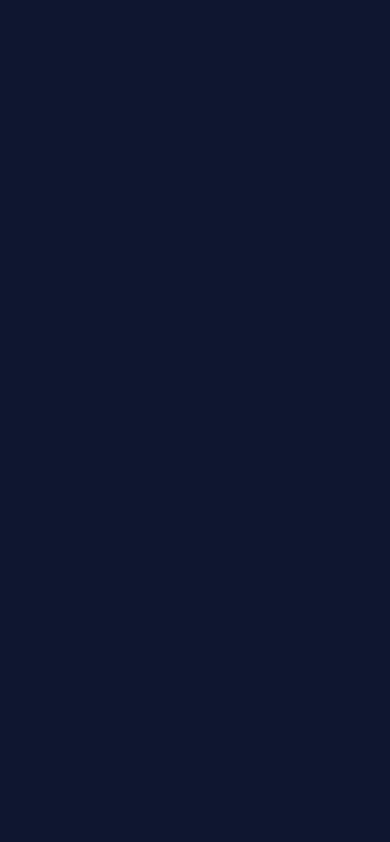
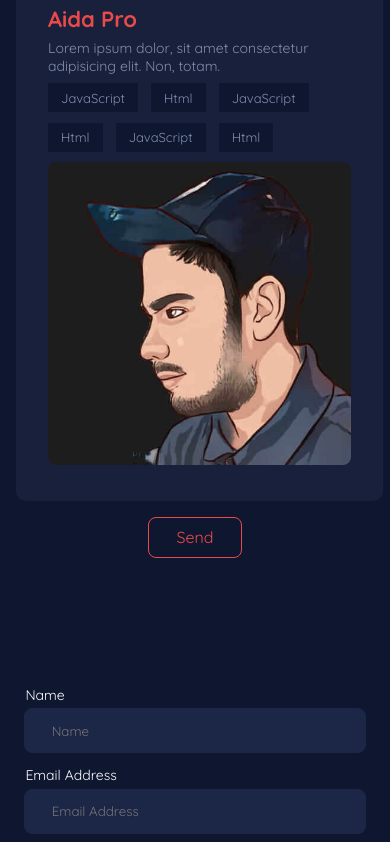
Before and after one commit to MehfoozurRehman/portfolio, a React (Create React App) app: page /portfolio in a window 390 px wide. Shown: the part 10902-11744 px from the top of the page. Before the commit the page ends 1941 px from the top, so only its background shows below. Built offline with nearby package versions, Linux system fonts and the light colour scheme.

Commit message:
porfolio screen done

```diff
--- a/src/App.scss
+++ b/src/App.scss
@@ -374,6 +374,59 @@ body {
   border-color: red;
   color: red;
 }
+.portfolio__projects {
+  display: flex;
+  align-items: center;
+  flex-wrap: wrap;
+  width: 100%;
+  max-width: 1440px;
+  padding: 0em 1em;
+  padding-right: 0em;
+  margin: 0em auto;
+}
+.project__card {
+  width: 31%;
+  background-color: #19203b;
+  border-radius: 10px;
+  margin-bottom: 2em;
+  padding: 2em;
+  margin-right: 2%;
+  text-decoration: none;
+}
+.project__card__name {
+  font-size: 22px;
+  font-weight: bold;
+  color: $primary;
+  margin-bottom: 0.3em;
+}
+.project__card__description {
+  font-size: 14px;
+  color: $secondary;
+  margin-bottom: 0.3em;
+}
+.project__card__languages {
+  display: flex;
+  flex-wrap: wrap;
+  margin-top: 0.5em;
+}
+.project__card__languages__entry {
+  margin-right: 1em;
+  padding: 0.5em 1em;
+  background-color: #0e1630;
+  color: $secondary;
+  font-size: 13px;
+  margin-bottom: 0.8em;
+}
+.project__card__image {
+  width: 100%;
+  border-radius: 8px;
+}
+.porfolio__loadmore {
+  width: 100%;
+  display: flex;
+  justify-content: center;
+  margin-bottom: 8em;
+}
 @media (max-width: 1100px) {
   .header__wrapper__menu {
     display: flex;
@@ -390,6 +443,12 @@ body {
   }
   .header__wrapper__nav .header__wrapper__nav__phone {
     display: none;
+  }
+}
+@media (max-width: 900px) {
+  .project__card {
+    width: 48%;
+    margin-bottom: 1em;
   }
 }
 @media (max-width: 800px) {
@@ -458,6 +517,9 @@ body {
   .portfolio__filters {
     flex-direction: column;
   }
+  .project__card {
+    width: 100%;
+  }
 }
 @media (max-width: 400px) {
   .header__wrapper__nav .header__wrapper__nav__phone {
--- a/src/screens/Portfolio.js
+++ b/src/screens/Portfolio.js
@@ -1,4 +1,25 @@
 import React from "react";
+import { Link } from "react-router-dom";
+import { pic } from "../assets";
+function ProjectCard() {
+  return (
+    <Link to="/project-details" className="project__card">
+      <div className="project__card__name">Aida Pro</div>
+      <div className="project__card__description">
+        Lorem ipsum dolor, sit amet consectetur adipisicing elit. Non, totam.
+      </div>
+      <div className="project__card__languages">
+        <div className="project__card__languages__entry">JavaScript</div>
+        <div className="project__card__languages__entry">Html</div>
+        <div className="project__card__languages__entry">JavaScript</div>
+        <div className="project__card__languages__entry">Html</div>
+        <div className="project__card__languages__entry">JavaScript</div>
+        <div className="project__card__languages__entry">Html</div>
+      </div>
+      <img src={pic} alt="" className="project__card__image" />
+    </Link>
+  );
+}
 
 function PortfolioFilters({ children, defaultChecked, onClick }) {
   return (
@@ -34,6 +55,31 @@ export default function Portfolio() {
           </div>
         </div>
       </div>
+      <div className="portfolio__projects">
+        <ProjectCard />
+        <ProjectCard />
+        <ProjectCard />
+        <ProjectCard />
+        <ProjectCard />
+        <ProjectCard />
+        <ProjectCard />
+        <ProjectCard />
+        <ProjectCard />
+        <ProjectCard />
+        <ProjectCard />
+        <ProjectCard />
+        <ProjectCard />
+        <ProjectCard />
+        <ProjectCard />
+        <ProjectCard />
+        <ProjectCard />
+        <ProjectCard />
+        <ProjectCard />
+        <ProjectCard />
+      </div>
+      <div className="porfolio__loadmore">
+        <button className="contact__section__right__btn">Send</button>
+      </div>
     </>
   );
 }
```
